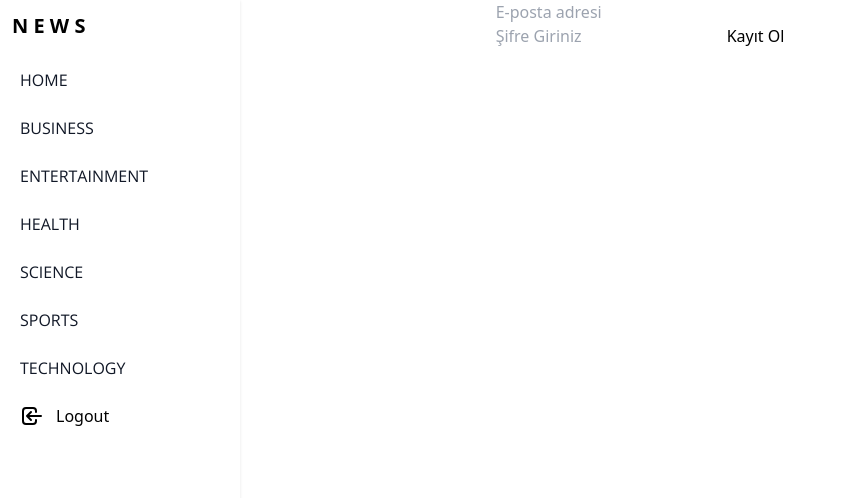
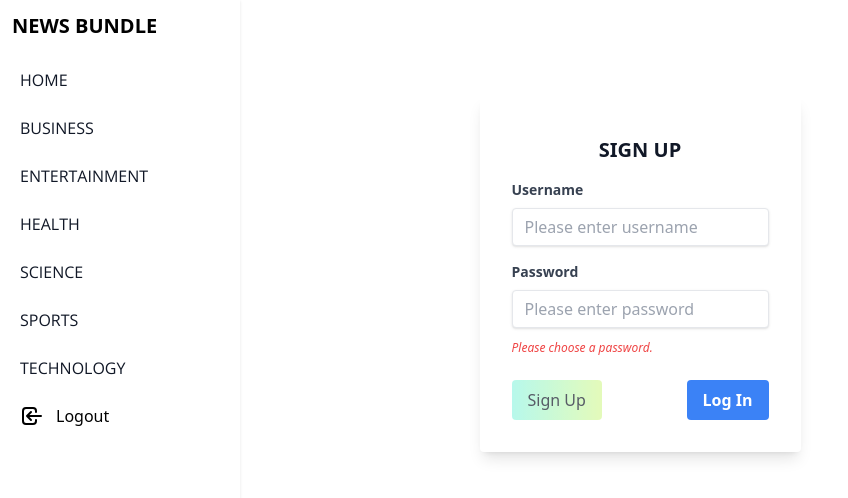
Before and after one commit to WNurselam/news-app, a React (Vite) app: page /register in a window 1280 px wide. Shown: the top 498 px of the page, without its empty margins (0-848 px from the left). Built offline with nearby package versions, Linux system fonts and the light colour scheme; a web font is replaced by a local one.

Commit message:
dress up login and register design

```diff
--- a/src/App.jsx
+++ b/src/App.jsx
@@ -15,6 +15,7 @@ import Sports from "./pages/Sports";
 import Technology from "./pages/Technology";
 import Sidebar from "./components/SideBar";
 import Register from "./components/auth/Register";
+import Login from "./components/auth/Login";
 import { Toaster } from "react-hot-toast";
 
 
@@ -25,6 +26,7 @@ function App() {
       <div className="md:flex-grow">
         <Routes>
           <Route path="/register" element={<Register />} />
+          <Route path="/login" element={<Login />} />
           <Route path="/" element={<Home />} />
           <Route path="/business" element={<Business />} />
           <Route path="/entertainment" element={<Entertainment />} />
--- a/src/components/SideBar.jsx
+++ b/src/components/SideBar.jsx
@@ -14,7 +14,7 @@ export default function Sidebar() {
       <div className="flex flex-col h-screen p-3 bg-white shadow w-60">
         <div className="space-y-3">
         <div className="flex items-center justify-between">
-            <h2 className="text-xl font-bold">N E W S</h2>
+            <h2 className="text-xl font-bold">NEWS  BUNDLE</h2>
             <div className="flex md:hidden">
               <button
                 type="button"
--- a/src/components/auth/Login.jsx
+++ b/src/components/auth/Login.jsx
@@ -0,0 +1,48 @@
+import React from 'react'
+import { login } from '../../firebase'
+import { useState } from 'react'
+import { Link } from 'react-router-dom'
+
+const Login = () => {
+    const [email, setEmail] = useState("")
+    const [password, setPassword] = useState("")
+
+    const handleSubmit = async (e) => {
+        e.preventDefault();
+        const user = await login(email, password);
+
+        //console.log(user);
+    }
+    return (
+        <div className='flex justify-center items-center mt-24'>
+            <form className="bg-white shadow-lg rounded px-8 pt-6 pb-8 mb-4" onSubmit={handleSubmit}>
+            <h1 className='text-center text-xl text-gray-900 m-4 font-bold'>LOG IN </h1>
+                <div className="mb-4">
+                    <label className="block text-gray-600 text-sm font-bold mb-2" >
+                        Username
+                    </label>
+                    <input value={email} onChange={e => setEmail(e.target.value)} className="shadow appearance-none border rounded w-full py-2 px-3 text-gray-700 leading-tight focus:outline-none focus:shadow-outline" id="username" type="text" placeholder="Please enter username" />
+                </div>
+                <div className="mb-6">
+                    <label className="block text-gray-600 text-sm font-bold mb-2">
+                        Password
+                    </label>
+                    <input onChange={e => setPassword(e.target.value)} className="shadow appearance-none border rounded w-full py-2 px-3 text-gray-700 mb-3 leading-tight focus:outline-none focus:shadow-outline" id="password" type="password" placeholder="Please enter password" />
+                    <p className="text-red-500 text-xs italic">Please choose a password.</p>
+                </div>
+                <div className="flex items-center justify-between">
+                    <button disabled={!email || !password} type='submit' className=" disabled:opacity-70 text-gray-900 bg-gradient-to-r from-teal-200 to-lime-200 hover:bg-gradient-to-l hover:from-teal-200 hover:to-lime-200 focus:ring-4 focus:outline-none focus:ring-lime-200 dark:focus:ring-teal-700  py-2 px-4 rounded  focus:shadow-outline" >
+                        Log In
+                    </button>
+                    <Link to="/register">
+                    <button className="bg-blue-500 hover:bg-blue-700 text-white font-bold py-2 px-4 rounded focus:outline-none focus:shadow-outline" type="button">
+                        Sign Up
+                    </button>
+                    </Link>
+                </div>
+            </form>
+        </div>
+    )
+}
+
+export default Login
--- a/src/components/auth/Register.jsx
+++ b/src/components/auth/Register.jsx
@@ -1,6 +1,7 @@
 import React from 'react'
 import { useState } from 'react'
 import { register } from '../../firebase'
+import { Link } from 'react-router-dom'
 
 const Register = () => {
     const [email, setEmail] = useState("")
@@ -9,18 +10,46 @@ const Register = () => {
     const handleSubmit = async (e) => {
         e.preventDefault();
         const user = await register(email, password);
-        console.log(user);
 
+        //console.log(user);
     }
     return (
-        <div className='flex justify-center items-center'>
-            <form onSubmit={handleSubmit}>
-                <input className='input' type='text' placeholder='E-posta adresi' value={email} onChange={e => setEmail(e.target.value)} /> <br />
-                <input type='password' placeholder='Şifre Giriniz' onChange={e => setPassword(e.target.value)} />
-                <button disabled={!email || !password} type='submit'> Kayıt Ol</button>
+        <div className='flex justify-center items-center mt-24'>
+            <form className="bg-white shadow-lg rounded px-8 pt-6 pb-8 mb-4" onSubmit={handleSubmit}>
+            <h1 className='text-center text-xl text-gray-900 m-4 font-bold'>SIGN UP </h1>
+            <div className="mb-4">
+                <label className="block text-gray-700 text-sm font-bold mb-2" >
+                    Username
+                </label>
+                <input value={email} onChange={e => setEmail(e.target.value)} className="shadow appearance-none border rounded w-full py-2 px-3 text-gray-700 leading-tight focus:outline-none focus:shadow-outline" id="username" type="text" placeholder="Please enter username"/>
+            </div>
+            <div className="mb-6">
+                <label className="block text-gray-700 text-sm font-bold mb-2">
+                    Password
+                </label>
+                <input  onChange={e => setPassword(e.target.value)} className="shadow appearance-none border rounded w-full py-2 px-3 text-gray-700 mb-3 leading-tight focus:outline-none focus:shadow-outline" id="password" type="password" placeholder="Please enter password"/>
+                    <p className="text-red-500 text-xs italic">Please choose a password.</p>
+            </div>
+            <div className="flex items-center justify-between">
+                <button disabled={!email || !password} type='submit' className=" disabled:opacity-70 text-gray-900 bg-gradient-to-r from-teal-200 to-lime-200 hover:bg-gradient-to-l hover:from-teal-200 hover:to-lime-200 focus:ring-4 focus:outline-none focus:ring-lime-200 dark:focus:ring-teal-700  py-2 px-4 rounded  focus:shadow-outline" >
+                Sign Up
+                </button>
+                <Link to="/login">
+                <button className="bg-blue-500 hover:bg-blue-700 text-white font-bold py-2 px-4 rounded focus:outline-none focus:shadow-outline" type="button">
+                Log In
+                </button>
+                </Link>
+            </div>
             </form>
         </div>
     )
 }
 
 export default Register
+/*
+ <form className='max-w-xl mx-auto' onSubmit={handleSubmit}>
+                <input className='input' type='text' placeholder='E-posta adresi' value={email} onChange={e => setEmail(e.target.value)} /> <br />
+                <input type='password' placeholder='Şifre Giriniz' onChange={e => setPassword(e.target.value)} />
+                <button disabled={!email || !password} type='submit'> Kayıt Ol</button>
+            </form>
+            */
```
